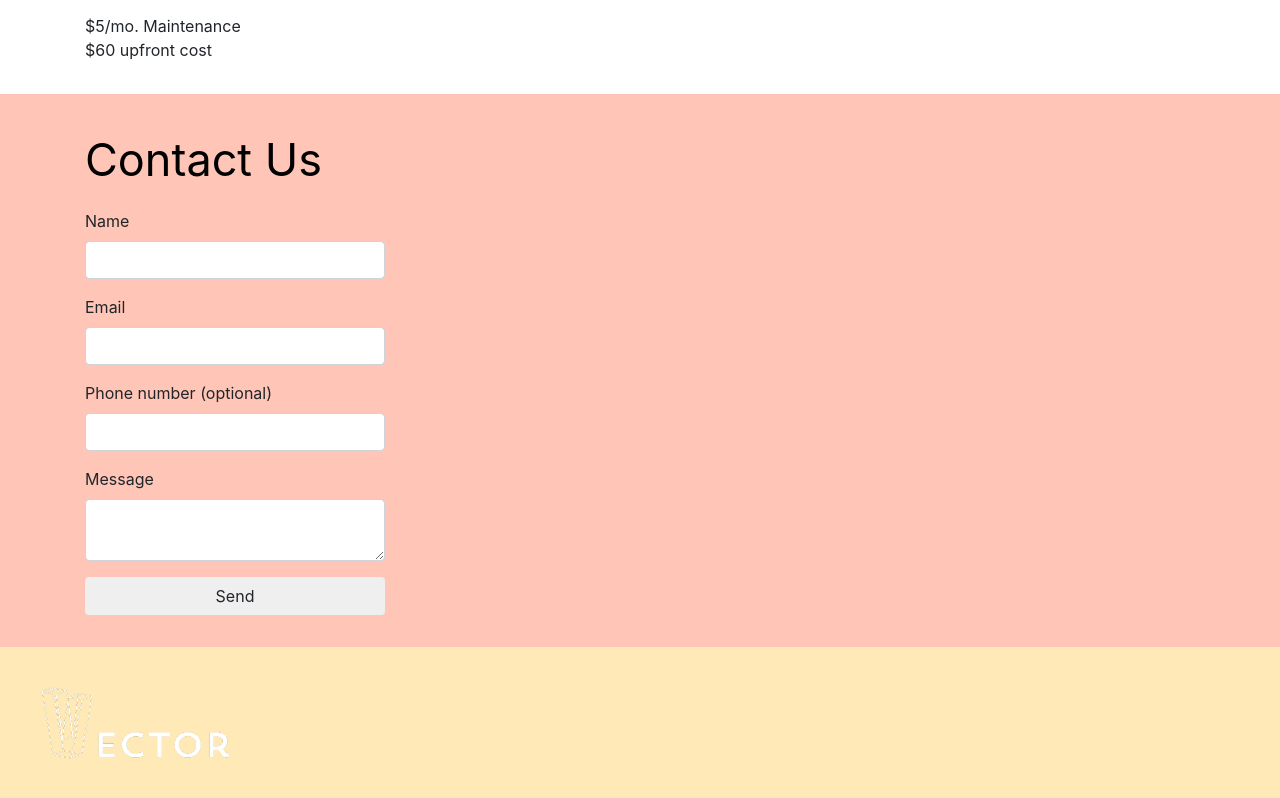
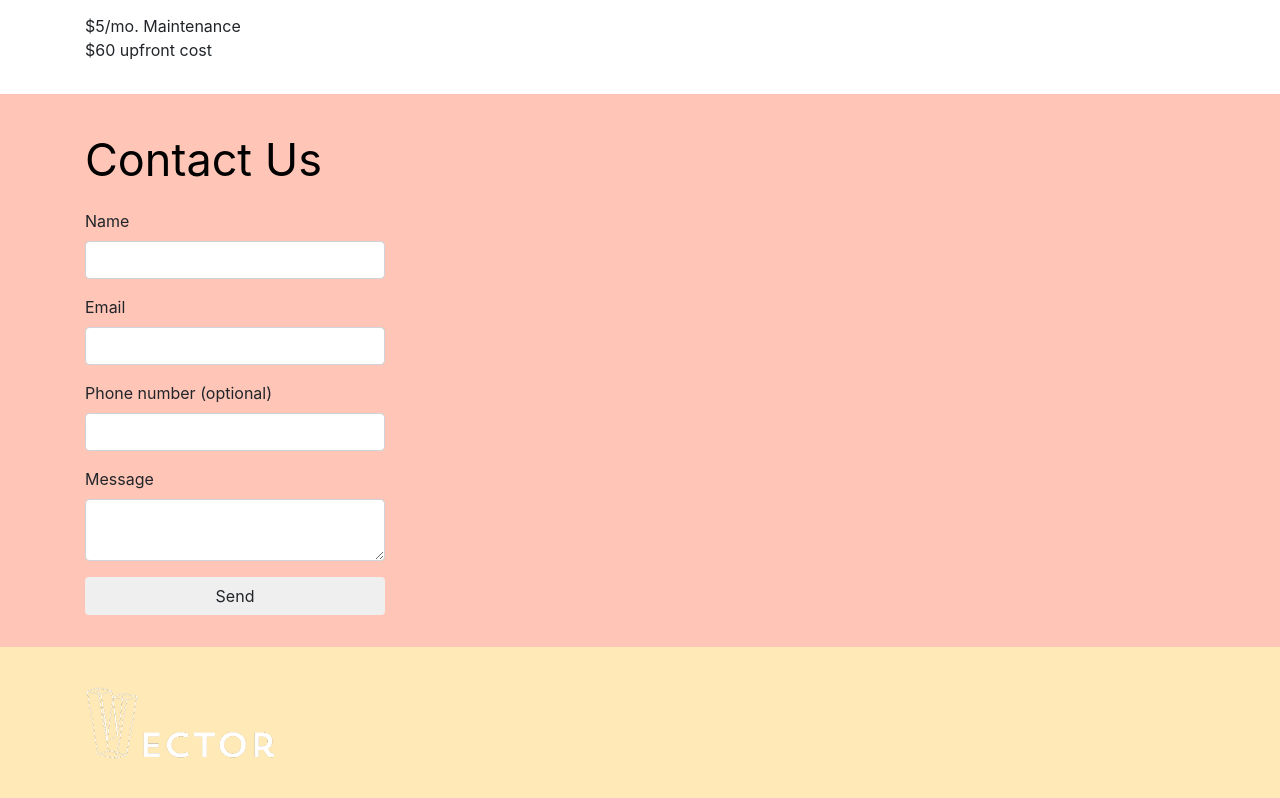
Before and after one commit to dickson-tong/de-landing, a React (Create React App) app: page /earn in a window 1280 px wide. Shown: the part 2062-2860 px from the top of the page. Built offline with nearby package versions, Linux system fonts and the light colour scheme.

Commit message:
fix styling

```diff
--- a/src/App.js
+++ b/src/App.js
@@ -456,7 +456,13 @@ const Earn = () => {
           alignItems: "flex-start",
         }}
       >
-        <img style={{ height: "auto", width: "200px" }} src={Logo} />
+        <div className="container">
+          <div className="row">
+            <div className="col">
+              <img style={{ height: "auto", width: "200px" }} src={Logo} />
+            </div>
+          </div>
+        </div>
       </footer>
       <AppModal
         isVisible={isModalVisible}
```
Also changed, not shown: 3 other files (tests, documents, lock files or other folders).
